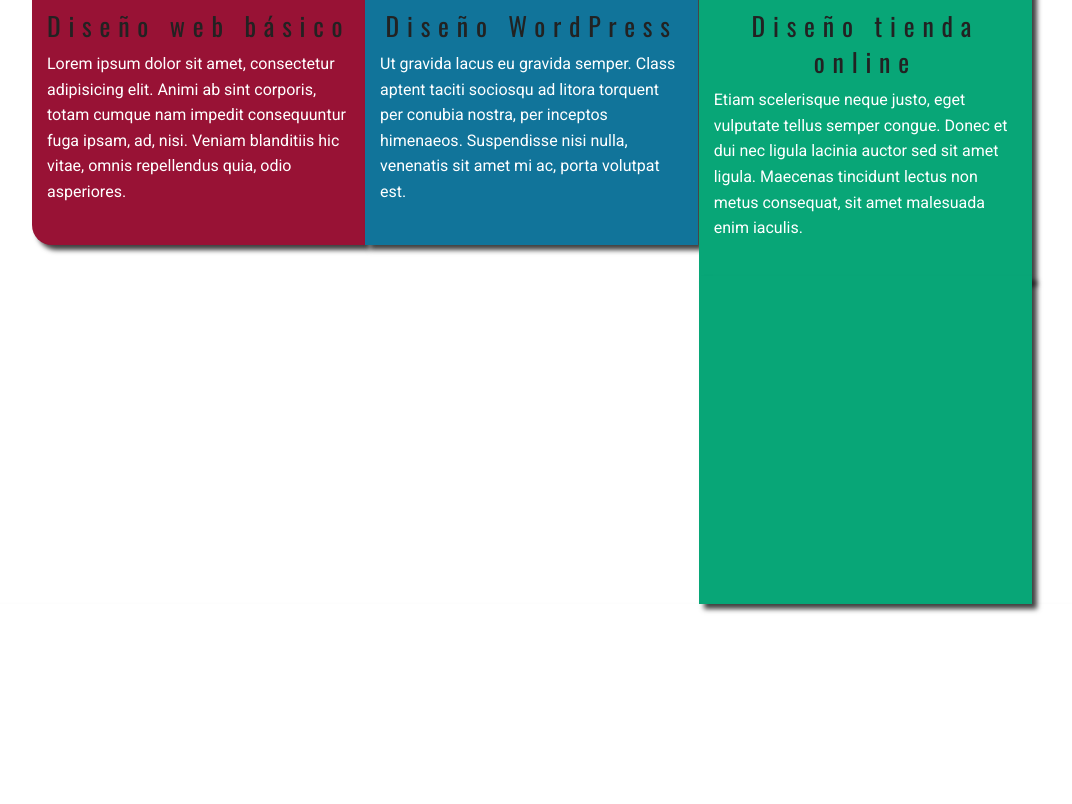
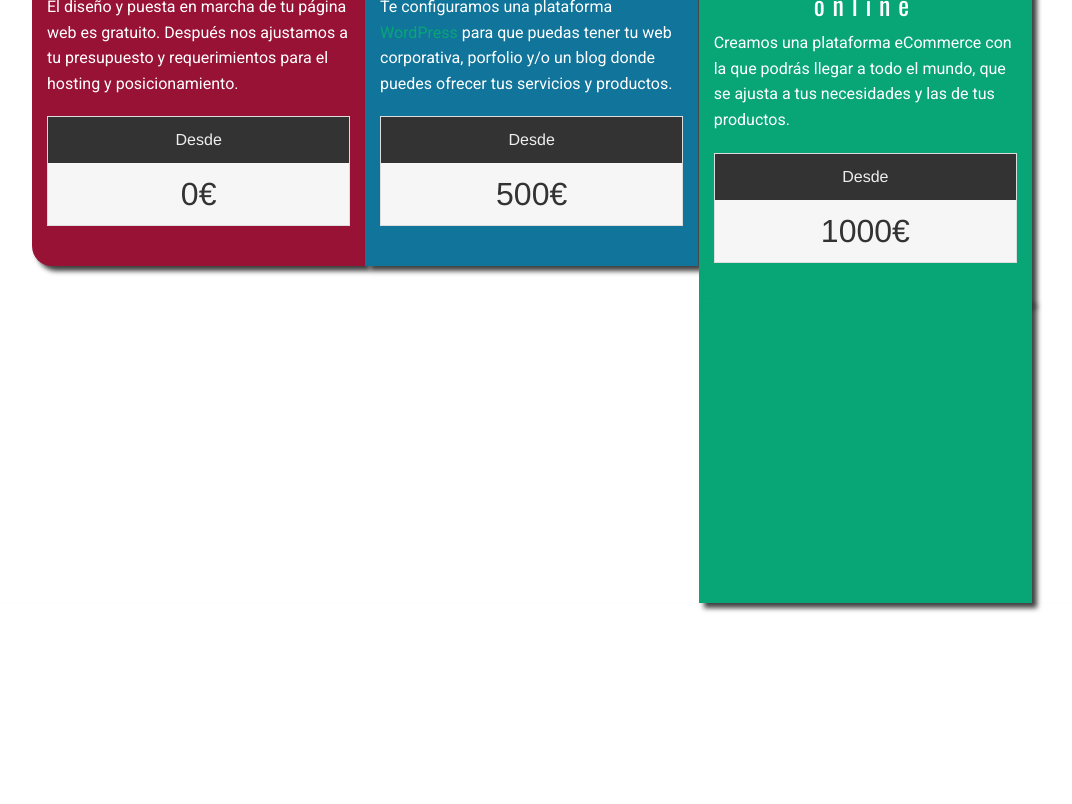
Before and after one commit to jbmunozhuercano/OpenRoad, a plain HTML site: page index.html in a window 1280 px wide. Shown: the part 1310-2114 px from the top of the page, without its empty margins (108-1180 px from the left). Drawn offline with nearby package versions, Linux system fonts and the light colour scheme; some packages are replaced by stand-ins of ours.

Commit message:
Añadidas descripción y microdata en cada servicio.
Eliminado lorem ipsum de las descripciones de cada servicio y añadido
microdata a los mismos.

```diff
--- a/css/style.css
+++ b/css/style.css
@@ -254,7 +254,7 @@ div.relleno {
 
 div#rellenoIzq {
     background-color: #981235;
-    height: 360px;
+    height: 303px;
 }
 
 div.tituloSeccion {
@@ -286,6 +286,10 @@ div.serviciosWeb i {
     margin: 20px;
 }
 
+div.serviciosWeb h3 {
+    color: white;
+}
+
 div.serviciosWeb:nth-child(1) > div > div {
     background-color: #981235;
     border-radius: 0 0 0 20px;
@@ -300,6 +304,14 @@ div.serviciosWeb:nth-child(2) > div > div {
     box-shadow: 5px 5px 5px 0px rgba(0, 0, 0, 0.75);
 }
 
+div.serviciosWeb:nth-child(2) > div > div a {
+    color: #08a677;
+}
+
+div.serviciosWeb:nth-child(2) > div > div a:hover {
+    color: #981235;
+}
+
 div.serviciosWeb:nth-child(3) > div > div {
     background-color: #08a677;
     border-radius: 0 20px 0 0;
@@ -309,8 +321,8 @@ div.serviciosWeb:nth-child(3) > div > div {
 
 div#rellenoDer {
     background-color: #08a677;
-    height: 328px;
-    top: 59px;
+    height: 303px;
+    top: 140px;
     float: right;
 }
 
--- a/index.html
+++ b/index.html
@@ -105,35 +105,50 @@
                 </div>
                 <div class="row">
                     <div class="serviciosWeb large-4 columns">
-                        <div class="row">
+                        <div class="row" itemscope itemtype="https://schema.org/ProfessionalService">
                            <div class="small-11 small-centered medium-6 medium-centered large-12 columns">
                                  <div class="text-center">
                                     <i class="fa fa-code fa-5x"></i>
-                                    <h3>Diseño web básico</h3>
+                                    <h3 itemprop="name">Diseño web básico</h3>
                                 </div>
-                                <p>Lorem ipsum dolor sit amet, consectetur adipisicing elit. Animi ab sint corporis, totam cumque nam impedit consequuntur fuga ipsam, ad, nisi. Veniam blanditiis hic vitae, omnis repellendus quia, odio asperiores.</p><p class="nbsp">&nbsp;</p>
+                                <p itemprop="description">El diseño y puesta en marcha de tu página web es gratuito. Después nos ajustamos a tu presupuesto y requerimientos para el hosting y posicionamiento.</p>
+                                 <ul class="pricing-table">
+                                    <li class="title">Desde</li>
+                                    <li class="price" itemprop="priceRange">0€</li>
+                                </ul>
+                                <p class="nbsp">&nbsp;</p>
                             </div>
                         </div>
                     </div>
                     <div class="serviciosWeb large-4 columns">
-                        <div class="row">
+                        <div class="row" itemscope itemtype="https://schema.org/ProfessionalService">
                             <div class="small-11 small-centered medium-6 medium-centered large-12 columns">
                                 <div class="text-center">
                                     <i class="fa fa-wordpress fa-5x"></i>
-                                    <h3>Diseño WordPress</h3>
+                                    <h3 itemprop="name">Diseño WordPress</h3>
                                 </div>
-                                <p>Ut gravida lacus eu gravida semper. Class aptent taciti sociosqu ad litora torquent per conubia nostra, per inceptos himenaeos. Suspendisse nisi nulla, venenatis sit amet mi ac, porta volutpat est.</p><p class="nbsp">&nbsp;</p>
+                                <p itemprop="description">Te configuramos una plataforma <a href="https://es.wordpress.org/" target="_blank">WordPress</a> para que puedas tener tu web corporativa, porfolio y/o un blog donde puedes ofrecer tus servicios y productos.</p>
+                                <ul class="pricing-table">
+                                    <li class="title">Desde</li>
+                                    <li class="price" itemprop="priceRange">500€</li>
+                                </ul>
+                                <p class="nbsp">&nbsp;</p>
                             </div>
                         </div>
                     </div>
                     <div class="serviciosWeb large-4 columns">
-                        <div class="row">
+                        <div class="row" itemscope itemtype="https://schema.org/ProfessionalService">
                             <div class="small-11 small-centered medium-6 medium-centered large-12 columns">
                                 <div class="text-center">
                                     <i class="fa fa-shopping-cart fa-5x"></i>
-                                    <h3>Diseño tienda online</h3>
+                                    <h3 itemprop="name">Diseño tienda online</h3>
                                 </div>
-                                <p>Etiam scelerisque neque justo, eget vulputate tellus semper congue. Donec et dui nec ligula lacinia auctor sed sit amet ligula. Maecenas tincidunt lectus non metus consequat, sit amet malesuada enim iaculis.</p><p class="nbsp">&nbsp;</p>
+                                <p itemprop="description">Creamos una plataforma eCommerce con la que podrás llegar a todo el mundo, que se ajusta a tus necesidades y las de tus productos.</p>
+                                <ul class="pricing-table">
+                                    <li class="title">Desde</li>
+                                    <li class="price" itemprop="priceRange">1000€</li>
+                                </ul>
+                                <p class="nbsp">&nbsp;</p>
                             </div>
                         </div>
                     </div>
```
